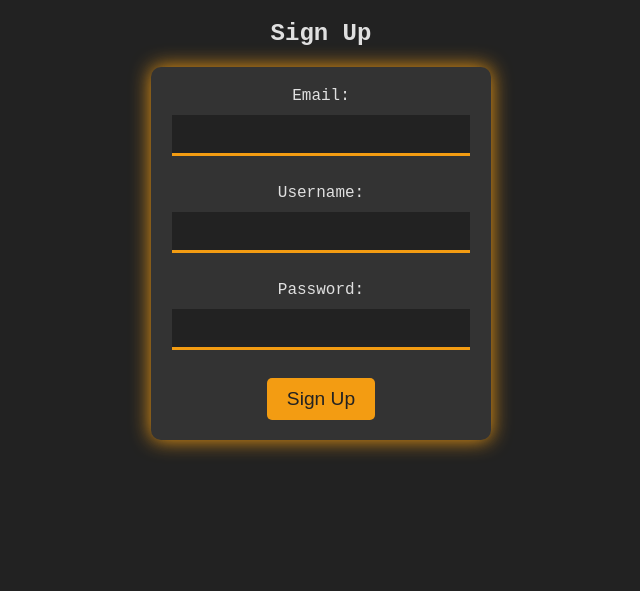
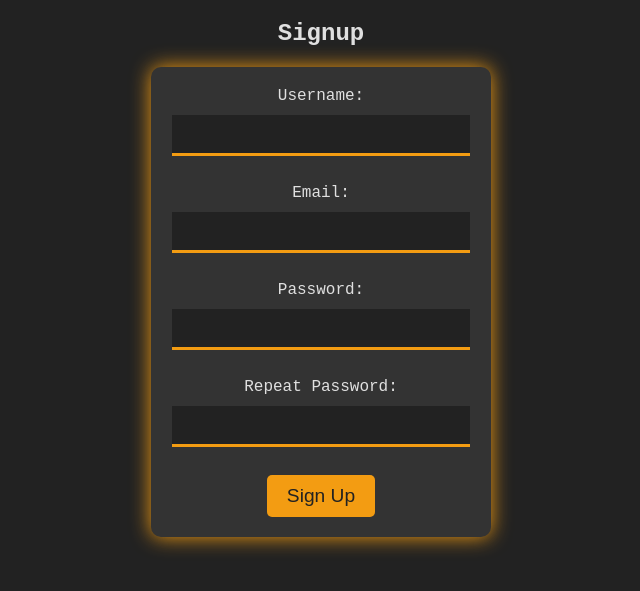
Before and after one commit to AntonioLabinjan/CV-attendance, a Flask app: page /signup in a window 1280 px wide. Shown: the top 591 px of the page, without its empty margins (319-959 px from the left). Run offline with Flask 3, Linux system fonts and the light colour scheme.

Commit message:
Update signup.html
Enhance password check

```diff
--- a/templates/signup.html
+++ b/templates/signup.html
@@ -3,33 +3,36 @@
 <head>
     <meta charset="UTF-8">
     <meta name="viewport" content="width=device-width, initial-scale=1.0">
-    <title>Sign Up</title>
+    <title>Signup</title>
     <link rel="stylesheet" href="{{ url_for('static', filename='css/styles.css') }}">
 </head>
 <body>
-    <h2>Sign Up</h2>
+    <h2>Signup</h2>
+    <form method="POST">
+        <label for="username">Username:</label>
+        <input type="text" name="username" required>
+        <br><br>
+        <label for="email">Email:</label>
+        <input type="email" name="email" required>
+        <br><br>
+        <label for="password">Password:</label>
+        <input type="password" name="password" required>
+        <br><br>
+        <label for="repeat_password">Repeat Password:</label>
+        <input type="password" name="repeat_password" required>
+        <br><br>
+        <button type="submit">Sign Up</button>
+    </form>
 
-    {% with messages = get_flashed_messages() %}
+    <!-- Flash message section -->
+    {% with messages = get_flashed_messages(with_categories=true) %}
         {% if messages %}
-            <ul class="flashes">
-                {% for message in messages %}
-                    <li>{{ message }}</li>
+            <ul>
+                {% for category, message in messages %}
+                    <li class="{{ category }}">{{ message }}</li>
                 {% endfor %}
             </ul>
         {% endif %}
     {% endwith %}
-
-    <form method="POST">
-        <label for="email">Email:</label>
-        <input type="text" name="email" required>
-        <br><br>
-        <label for="username">Username:</label>
-        <input type="text" name="username" required>
-        <br><br>
-        <label for="password">Password:</label>
-        <input type="password" name="password" required>
-        <br><br>
-        <button type="submit">Sign Up</button>
-    </form>
 </body>
 </html>
```
